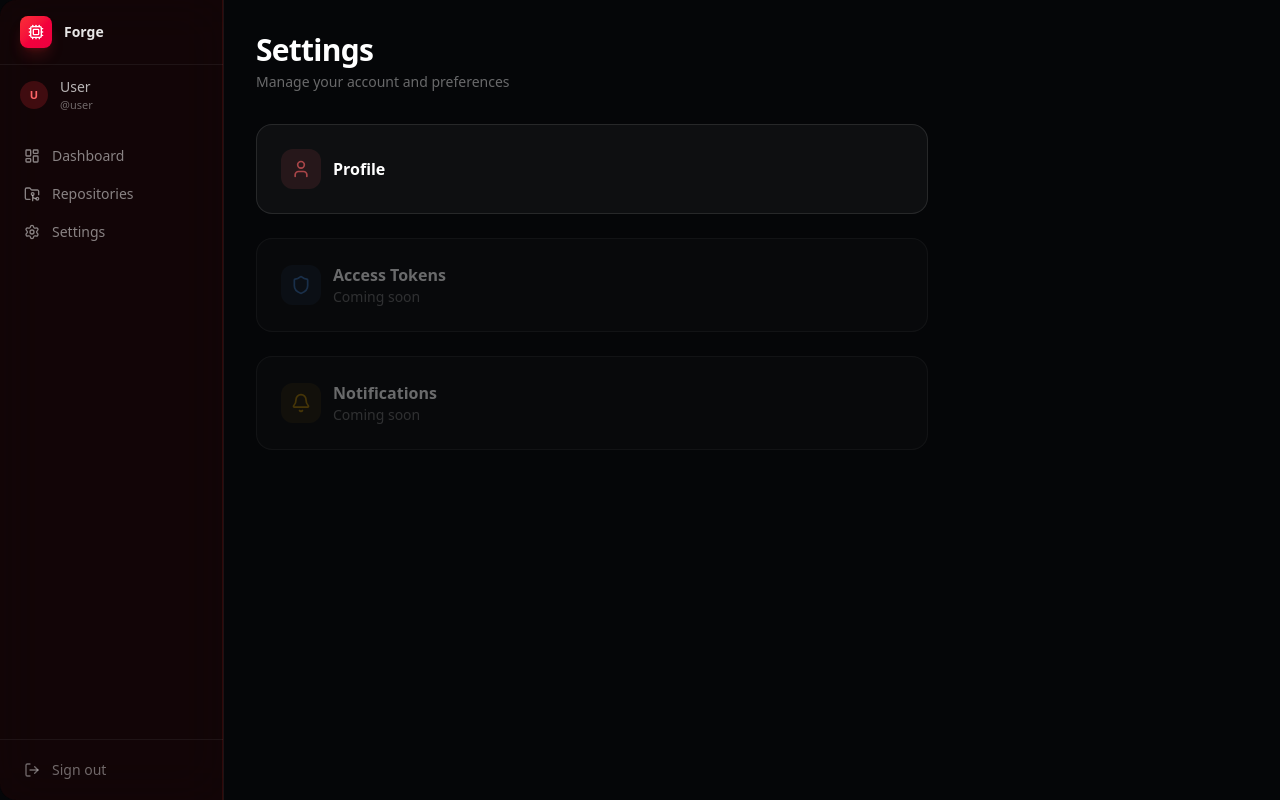
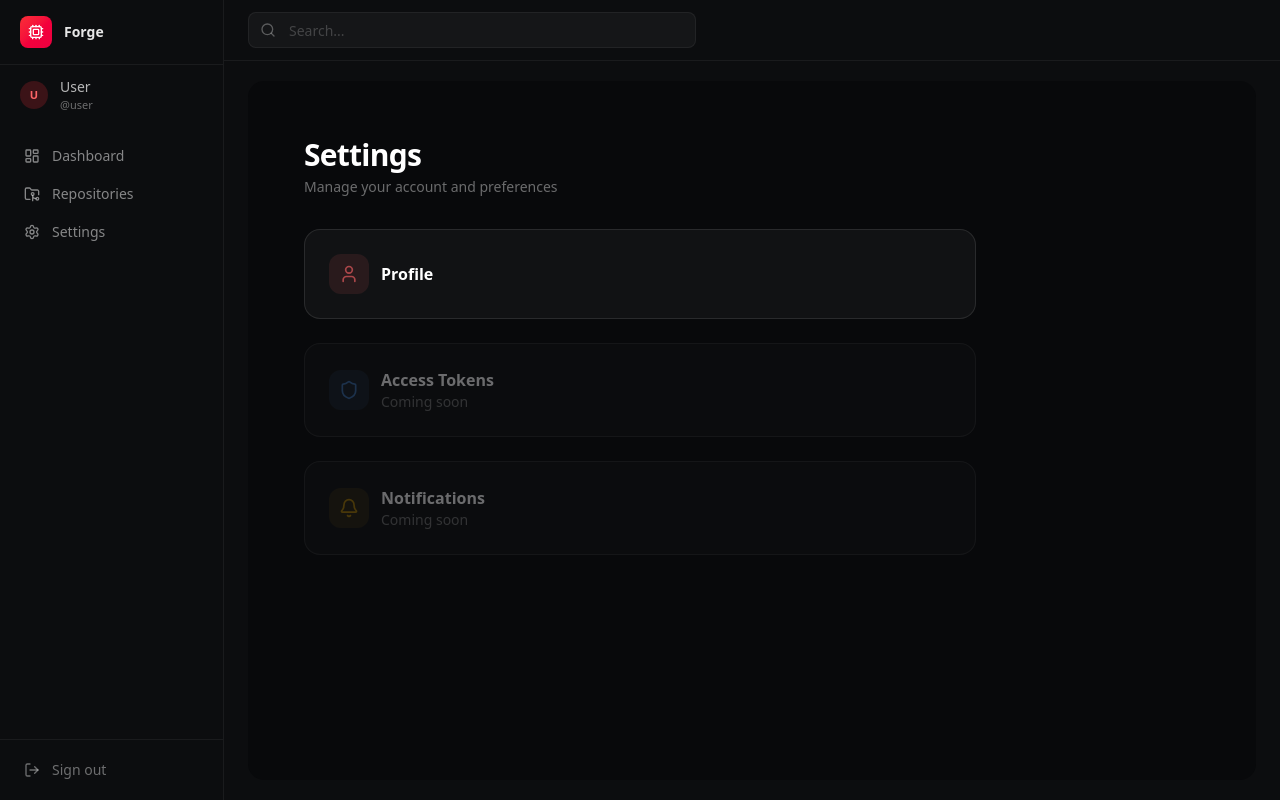
Before and after one commit to Velooroo/Forge, a SvelteKit app in the folder apps/web/: page /dashboard/settings in a window 1280 px wide. Built offline with nearby package versions, Linux system fonts and the light colour scheme.

Commit message:
Fix layout: sidebar is full screen frame, content is rounded card inside with search at top

```diff
--- a/apps/web/src/routes/dashboard/+layout.svelte
+++ b/apps/web/src/routes/dashboard/+layout.svelte
@@ -1,5 +1,5 @@
 <script lang="ts">
-	import { LogOut, Cpu, LayoutDashboard, FolderGit2, Settings, User } from 'lucide-svelte';
+	import { LogOut, Cpu, LayoutDashboard, FolderGit2, Settings, User, Search } from 'lucide-svelte';
 	import { logout } from '../../api/auth';
 	import { fade } from 'svelte/transition';
 	import { cubicOut } from 'svelte/easing';
@@ -10,11 +10,12 @@
 	onMount(() => { mounted = true; });
 </script>
 
-<div class="flex min-h-screen bg-[#050608] text-white">
-	<!-- Sidebar = стеклянная рамка -->
-	<aside class="relative flex w-56 shrink-0 flex-col rounded-l-2xl border-r border-white/[0.06] bg-red-950/20 backdrop-blur-xl shadow-[inset_-1px_0_0_rgba(220,38,38,0.15)]">
+<!-- Sidebar = весь фон экрана, контент — карточка внутри -->
+<div class="flex min-h-screen bg-[#0c0d0f] text-white">
+	<!-- Nav panel (часть сайдбара) -->
+	<aside class="flex w-56 shrink-0 flex-col border-r border-white/[0.06]">
 		<div class="flex items-center gap-3 px-5 py-4">
-			<div class="flex h-8 w-8 items-center justify-center rounded-lg bg-gradient-to-br from-red-500 to-rose-600 shadow-lg shadow-red-500/20">
+			<div class="flex h-8 w-8 items-center justify-center rounded-lg bg-gradient-to-br from-red-500 to-rose-600">
 				<Cpu class="h-4 w-4 text-white" />
 			</div>
 			<div class="text-sm font-semibold text-white/90">Forge</div>
@@ -49,12 +50,29 @@
 		</div>
 	</aside>
 
-	<!-- Main content — без рамки -->
-	<main class="flex-1 overflow-auto">
-		{#if mounted}
-			<div in:fade={{ duration: 200, easing: cubicOut }}>
-				{@render children()}
+	<!-- Правая часть — тоже фон сайдбара, внутри скруглённая карточка контента -->
+	<div class="flex flex-1 flex-col">
+		<!-- Поиск сверху -->
+		<div class="border-b border-white/[0.06] px-6 py-3">
+			<div class="relative max-w-md">
+				<Search class="absolute left-3 top-1/2 h-4 w-4 -translate-y-1/2 text-white/30" />
+				<input
+					type="text"
+					placeholder="Search..."
+					class="h-9 w-full rounded-lg border border-white/[0.06] bg-white/[0.04] pl-10 pr-4 text-sm text-white/60 placeholder-white/20 outline-none transition-all focus:border-red-400/30 focus:bg-white/[0.06]"
+				/>
 			</div>
-		{/if}
-	</main>
+		</div>
+
+		<!-- Контент с отступами — скруглённая карточка как экран внутри рамки -->
+		<div class="flex-1 px-6 py-5">
+			<div class="h-full rounded-2xl bg-[#08090b] p-6">
+				{#if mounted}
+					<div in:fade={{ duration: 200, easing: cubicOut }}>
+						{@render children()}
+					</div>
+				{/if}
+			</div>
+		</div>
+	</div>
 </div>
--- a/apps/web/src/routes/dashboard/+page.svelte
+++ b/apps/web/src/routes/dashboard/+page.svelte
@@ -2,7 +2,7 @@
 	import { onMount } from 'svelte';
 	import { fade, slide, scale } from 'svelte/transition';
 	import { cubicOut, quintOut } from 'svelte/easing';
-	import { Plus, FolderGit2, Globe, Lock, Eye, ArrowRight, GitFork, Search, Cpu, X } from 'lucide-svelte';
+	import { Plus, FolderGit2, Globe, Lock, Eye, ArrowRight, GitFork, Cpu, X } from 'lucide-svelte';
 	import { listRepos, createRepo, type Repo } from '../../api/repos';
 	import { isAuthenticated } from '../../api/auth';
 
@@ -52,31 +52,19 @@
 		: repos);
 </script>
 
-<div class="p-6 lg:p-8">
-	<!-- HEADER -->
-	<div class="mb-8 flex items-center justify-between">
+<div>
+	<div class="mb-6 flex items-center justify-between">
 		<div>
-			<h1 class="text-3xl font-bold tracking-tight">Repositories</h1>
+			<h1 class="text-2xl font-bold tracking-tight">Repositories</h1>
 			<p class="mt-1 text-sm text-white/40">Manage your Git repositories</p>
 		</div>
 		<button
 			onclick={() => (showCreate = true)}
-			class="flex items-center gap-2 rounded-2xl bg-gradient-to-r from-red-500 to-rose-600 px-5 py-3 text-sm font-semibold text-white shadow-lg shadow-red-500/15 transition-all hover:scale-[1.02] hover:shadow-red-500/25"
+			class="flex items-center gap-2 rounded-xl bg-gradient-to-r from-red-500 to-rose-600 px-4 py-2 text-sm font-semibold text-white shadow-lg shadow-red-500/15 transition-all hover:scale-[1.02]"
 		>
 			<Plus class="h-4 w-4" />
 			New Repository
 		</button>
-	</div>
-
-	<!-- SEARCH -->
-	<div class="relative mb-6 max-w-md">
-		<Search class="absolute left-3 top-1/2 h-4 w-4 -translate-y-1/2 text-white/30" />
-		<input
-			type="text"
-			placeholder="Search repositories..."
-			bind:value={searchQuery}
-			class="h-11 w-full rounded-xl border border-white/10 bg-white/5 pl-10 pr-4 text-sm text-white placeholder-white/25 transition-all focus:border-red-400/40 focus:bg-white/10 focus:outline-none focus:ring-red-500/20"
-		/>
 	</div>
 
 	<!-- CREATE MODAL -->
```
